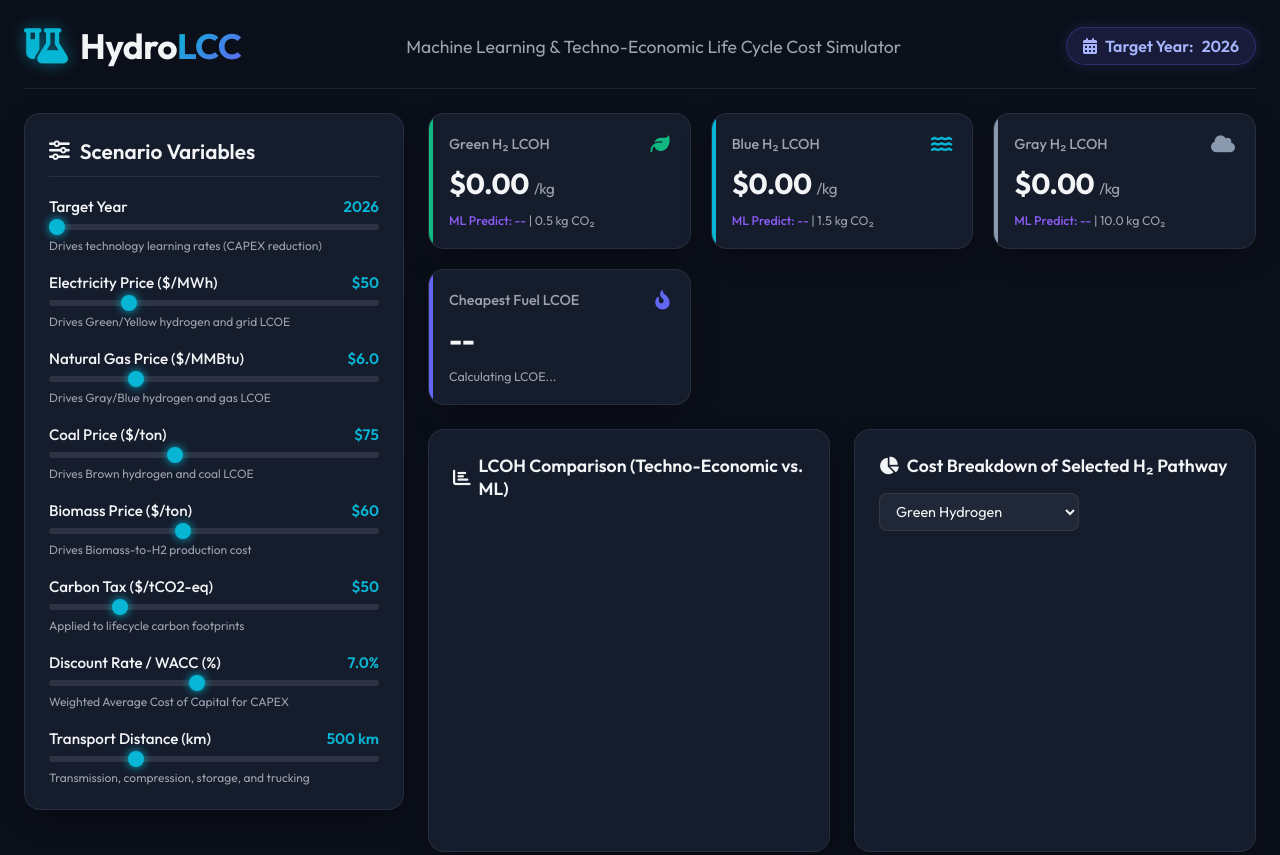
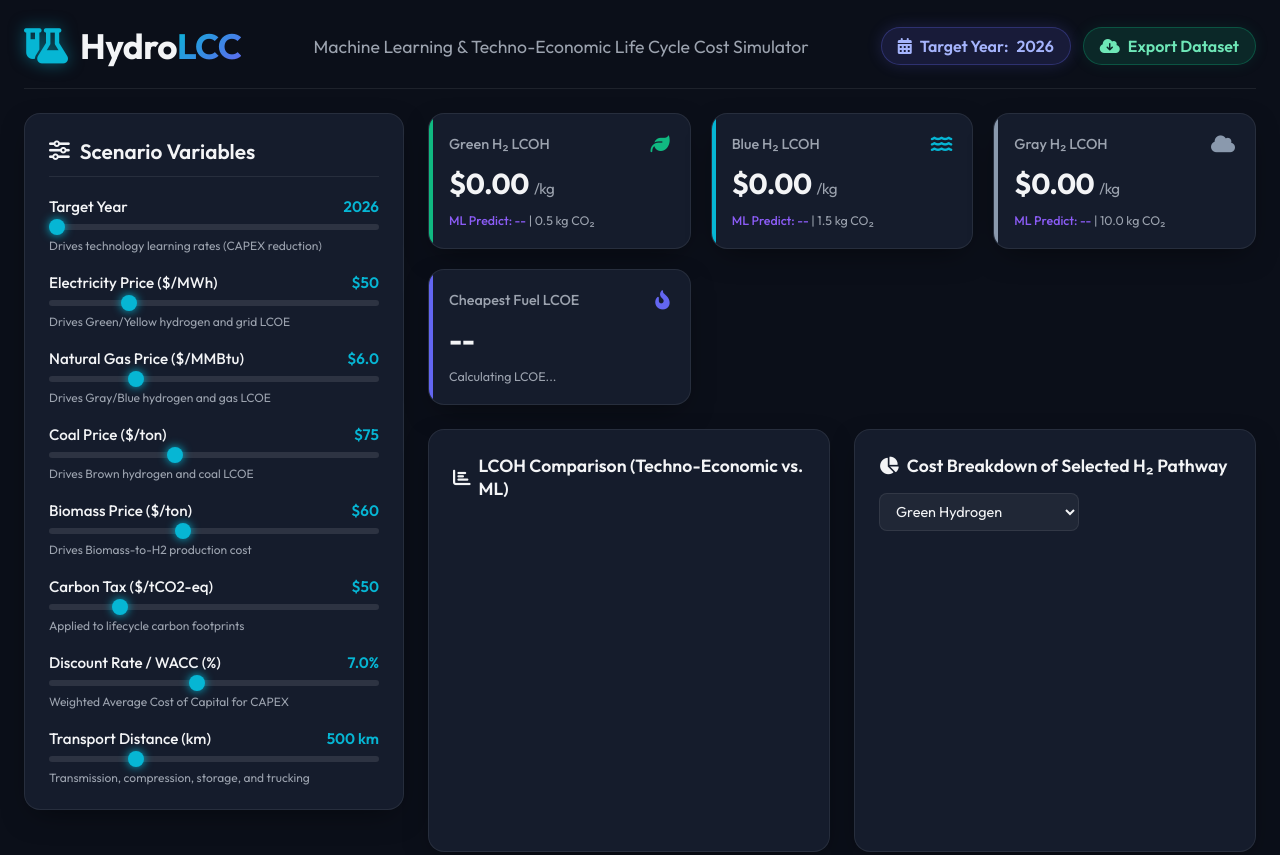
Before and after one commit to Garvity09/Hydrogen_lifecycle-ML-, a plain HTML site: page static/index.html in a window 1280 px wide. Shown: the top 855 px of the page. Drawn offline with nearby package versions, Linux system fonts and the light colour scheme; no server answers.

Commit message:
Feat: Add dataset export functionality to dashboard

```diff
--- a/static/index.html
+++ b/static/index.html
@@ -21,8 +21,13 @@
                 <h1>Hydro<span class="gradient-text">LCC</span></h1>
             </div>
             <div class="subtitle">Machine Learning & Techno-Economic Life Cycle Cost Simulator</div>
-            <div class="tech-year-badge">
-                <i class="fa-solid fa-calendar-days"></i> Target Year: <span id="badge-year">2026</span>
+            <div class="header-actions">
+                <div class="tech-year-badge">
+                    <i class="fa-solid fa-calendar-days"></i> Target Year: <span id="badge-year">2026</span>
+                </div>
+                <a href="/api/download_data" class="btn-download" title="Download 10,000 Scenarios CSV">
+                    <i class="fa-solid fa-cloud-arrow-down"></i> Export Dataset
+                </a>
             </div>
         </header>
 
--- a/static/style.css
+++ b/static/style.css
@@ -91,6 +91,34 @@ header {
     align-items: center;
     gap: 8px;
     box-shadow: 0 0 15px rgba(99, 102, 241, 0.2);
+}
+
+.header-actions {
+    display: flex;
+    align-items: center;
+    gap: 12px;
+}
+
+.btn-download {
+    background: rgba(16, 185, 129, 0.15);
+    border: 1px solid rgba(16, 185, 129, 0.3);
+    color: #6ee7b7;
+    padding: 8px 16px;
+    border-radius: 20px;
+    font-weight: 600;
+    text-decoration: none;
+    display: flex;
+    align-items: center;
+    gap: 8px;
+    box-shadow: 0 0 15px rgba(16, 185, 129, 0.1);
+    transition: var(--transition-smooth);
+    cursor: pointer;
+}
+
+.btn-download:hover {
+    background: rgba(16, 185, 129, 0.3);
+    box-shadow: 0 0 15px rgba(16, 185, 129, 0.3);
+    transform: translateY(-1px);
 }
 
 /* Main Layout Grid */
```
Also changed, not shown: 1 other file.
